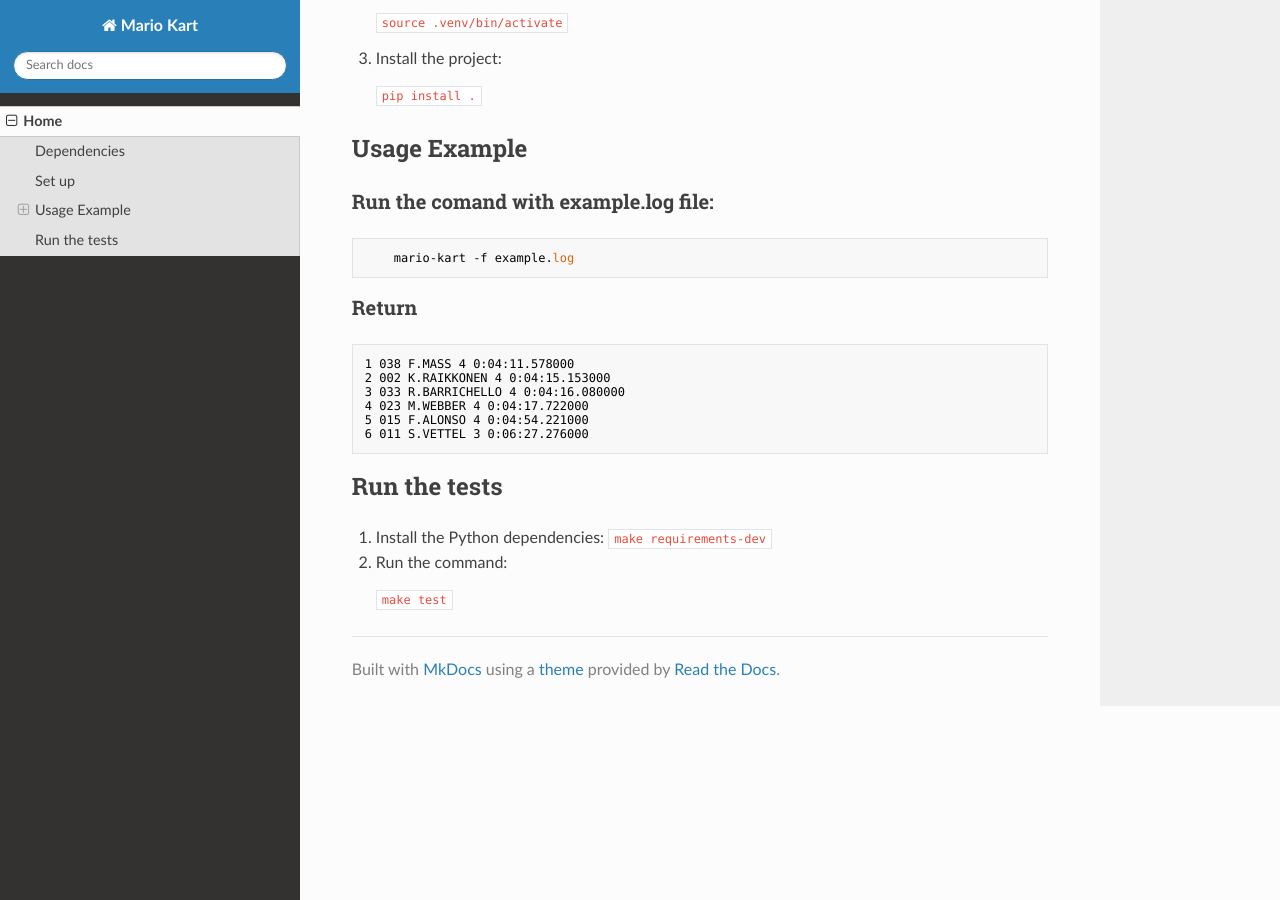
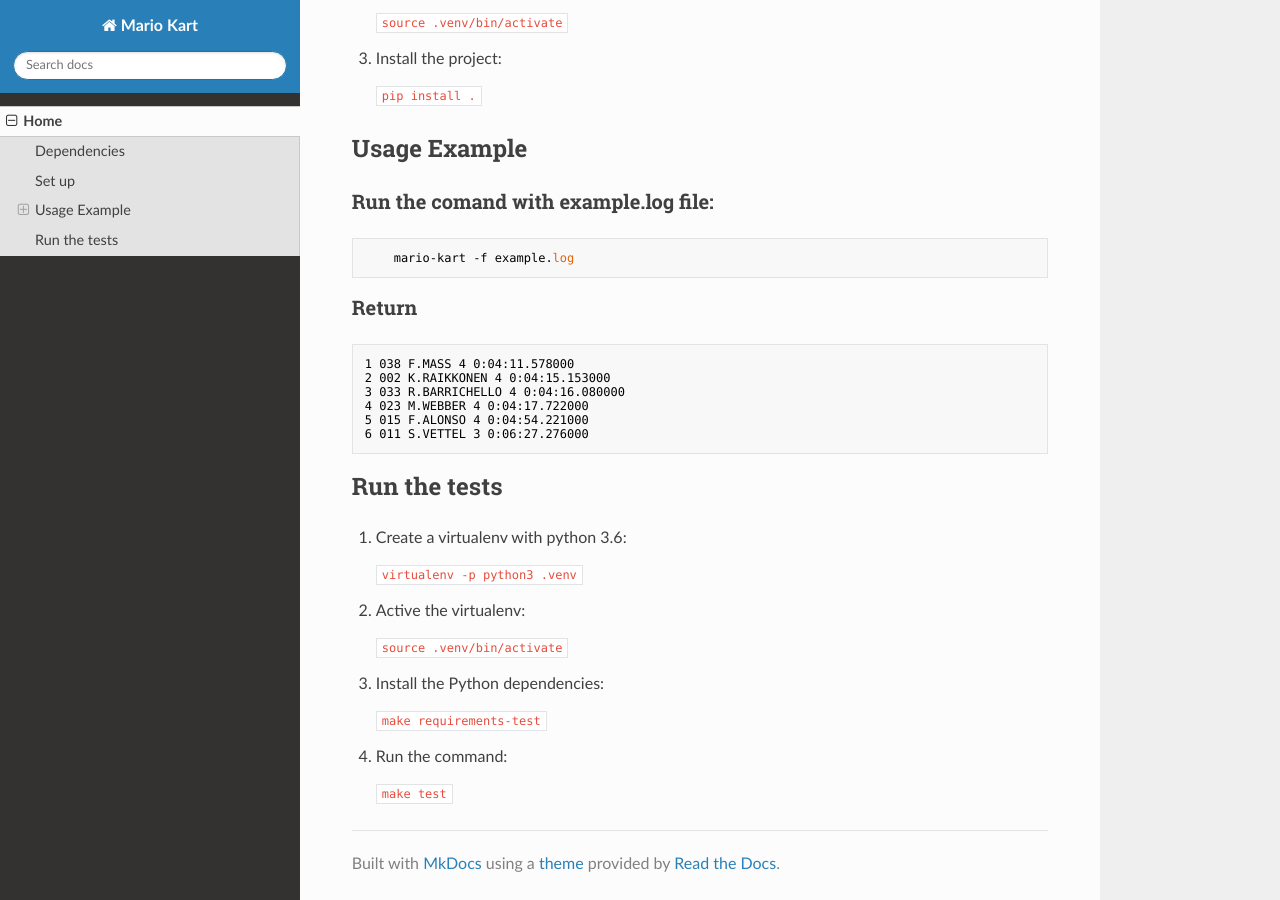
Before and after one commit to vtrmantovani/mario-kart, an MkDocs documentation site: the page built from docs/index.md, in a window 1280 px wide and 900 px high, scrolled down 627 px. Built offline with MkDocs 1.6.1, drawn with Linux system fonts in a browser that asks for light colours; nearby versions of some CDN libraries.

Commit message:
Separate requirements dev from test

````diff
--- a/circle.yml
+++ b/circle.yml
@@ -12,7 +12,7 @@
             - cache-master
       - run:
           name: Install Dependencies
-          command: make requirements-dev
+          command: make requirements-test
       - run:
           name: Run lint
           command: make lint
--- a/docs/index.md
+++ b/docs/index.md
@@ -60,12 +60,25 @@
 
 ## Run the tests
 
-1. Install the Python dependencies:
+1.  Create a virtualenv with python 3.6:
+
     ```
-    make requirements-dev
+    virtualenv -p python3 .venv
     ```
 
-2. Run the command:
+2.  Active the virtualenv:
+
+    ```
+    source .venv/bin/activate
+    ```
+
+3. Install the Python dependencies:
+
+    ```
+    make requirements-test
+    ```
+
+4. Run the command:
 
     ```
     make test
--- /dev/null
+++ b/requirements-test.txt
@@ -0,0 +1,6 @@
+flake8==3.7.5
+isort==4.3.4
+nose==1.3.7
+rednose==1.3.0
+mock==2.0.0
+python-coveralls==2.9.1
````
Also changed, not shown: CHANGELOG.md (+1 -0 lines), requirements-dev.txt (+1 -6 lines), setup.py (+8 -1 lines), 1 other file.
